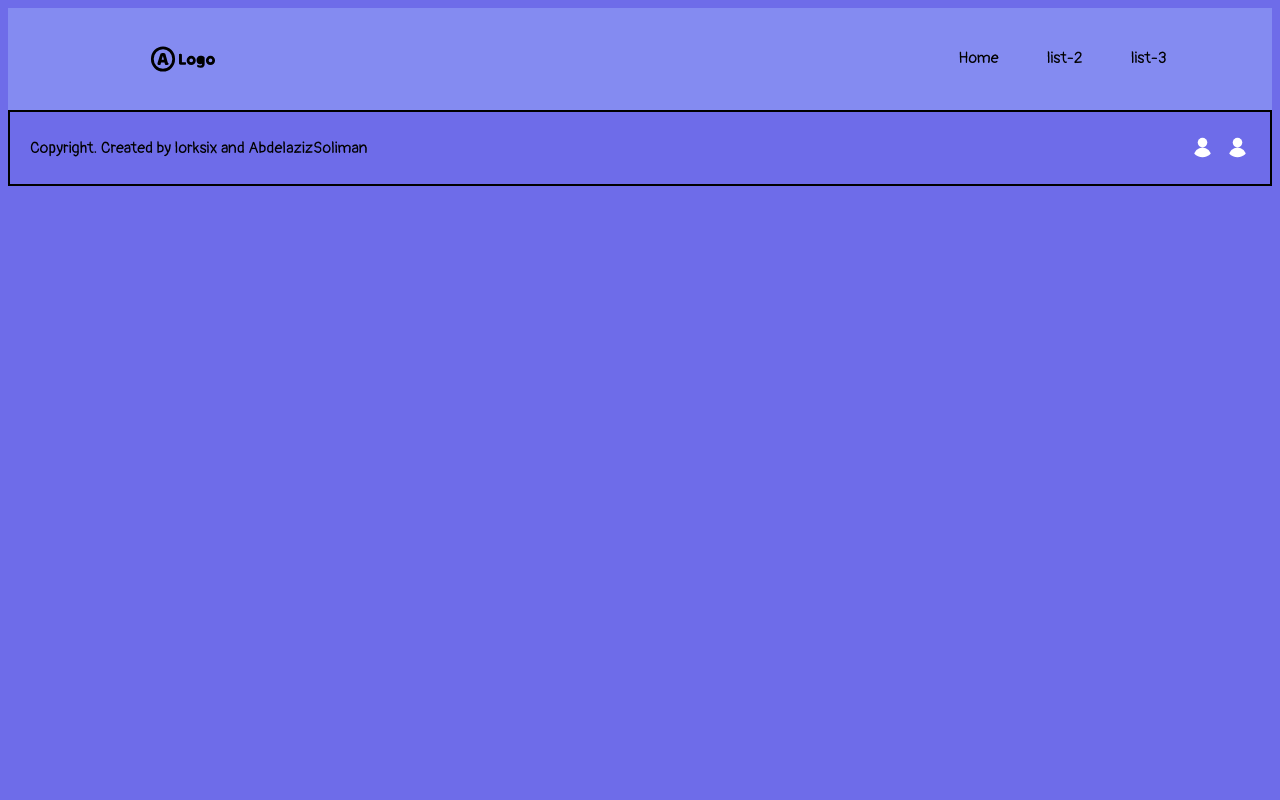
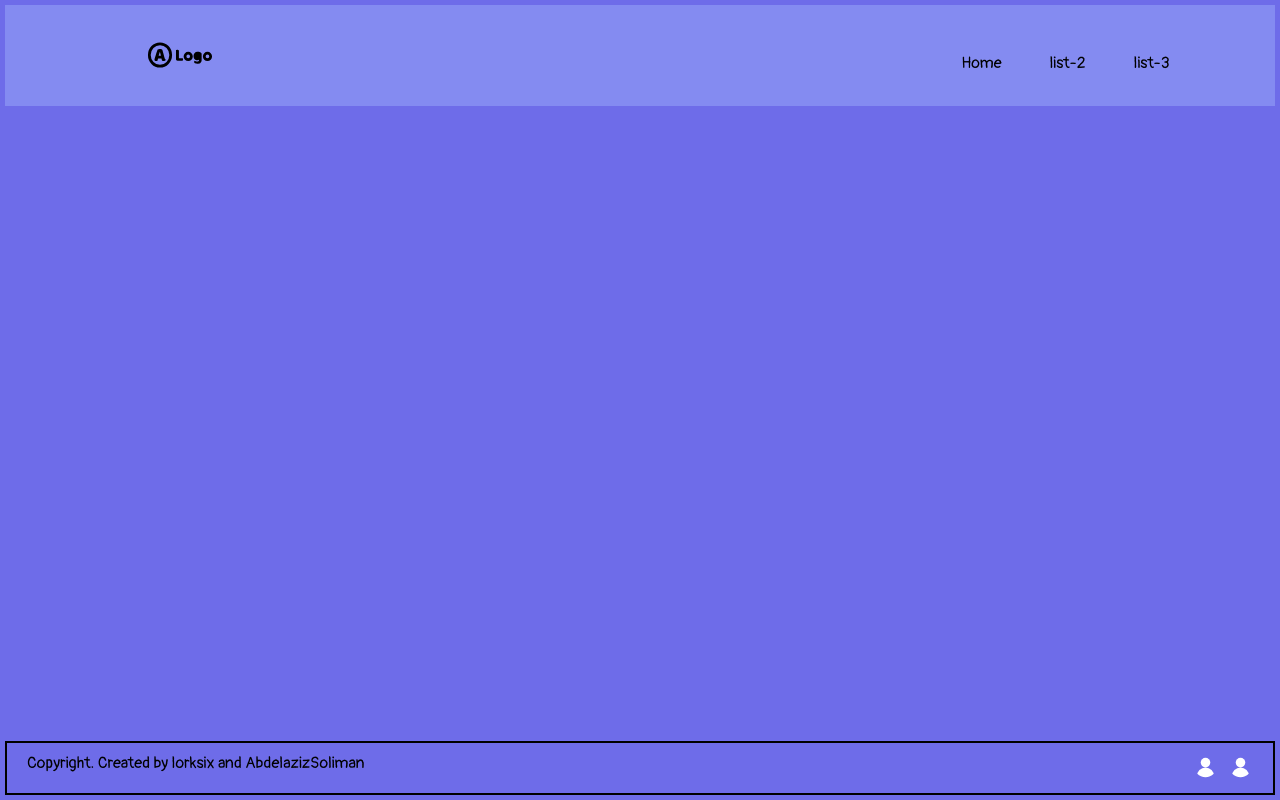
Before and after one commit to lordksix/Meals-API-template, a website built with webpack: page src/index.html in a window 1280 px wide. Built offline with nearby package versions, Linux system fonts and the light colour scheme.

Commit message:
Modify interface

```diff
--- a/src/style.css
+++ b/src/style.css
@@ -3,9 +3,19 @@
   --font-size: calc(var(--svg-side) * 0.8);
 }
 
+* {
+  padding: 0;
+  margin: 0;
+  box-sizing: border-box;
+}
+
 body {
   background-color: #6e6ce9;
   font-family: 'Pangolin', 'Merriweather', serif, cursive;
+  min-height: 100vh;
+  display: flex;
+  flex-flow: column;
+  padding: 5px;
 }
 
 .nav-bar {
@@ -62,8 +72,7 @@ body {
   width: var(--svg-side);
 }
 
-/* .icon {
-  background: url("");
-} */
-
-/* LEts not use background to SVGs. We could use svg tag in the html file */
+main {
+  height: auto;
+  flex-grow: 1;
+}
```
